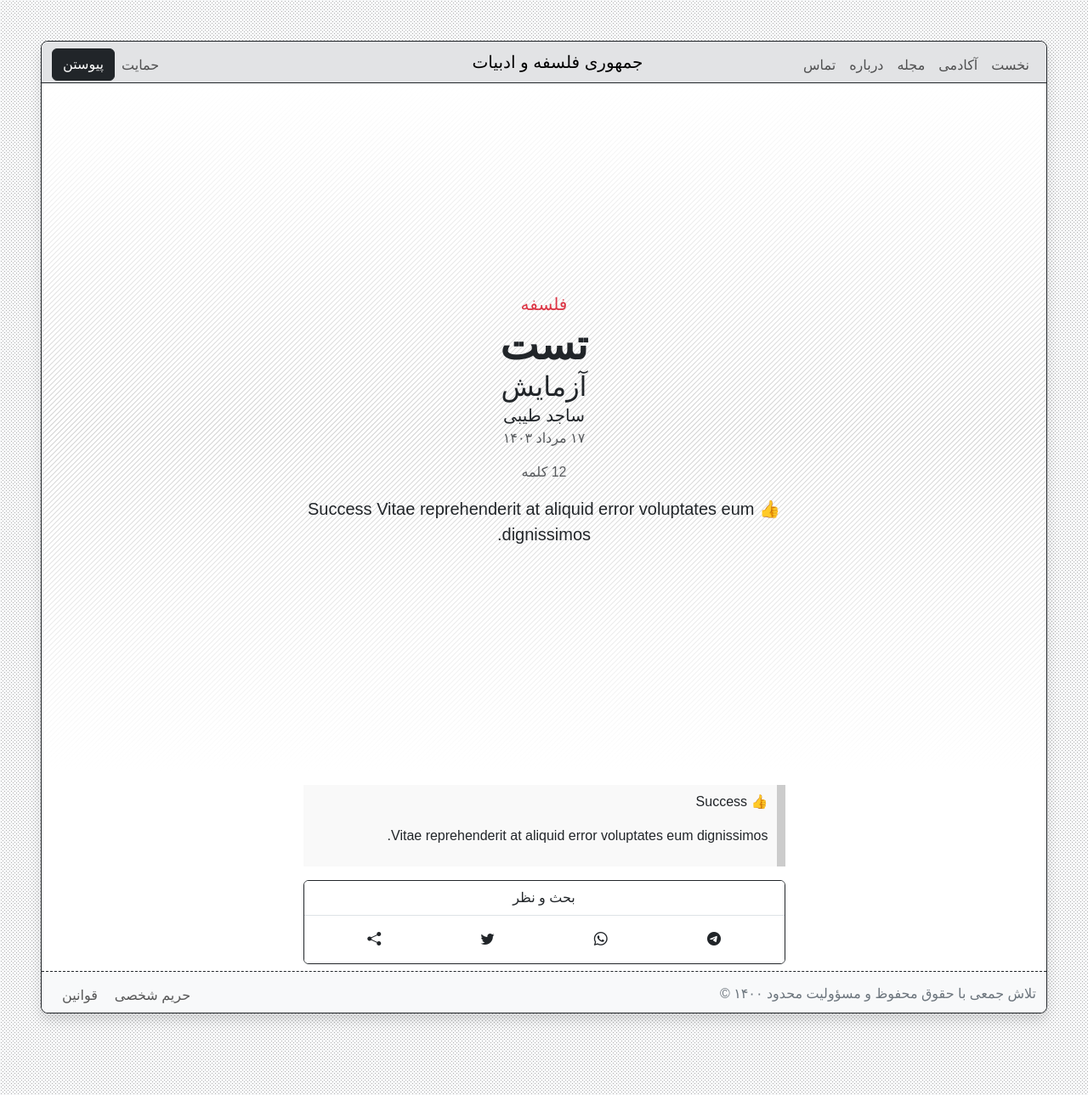
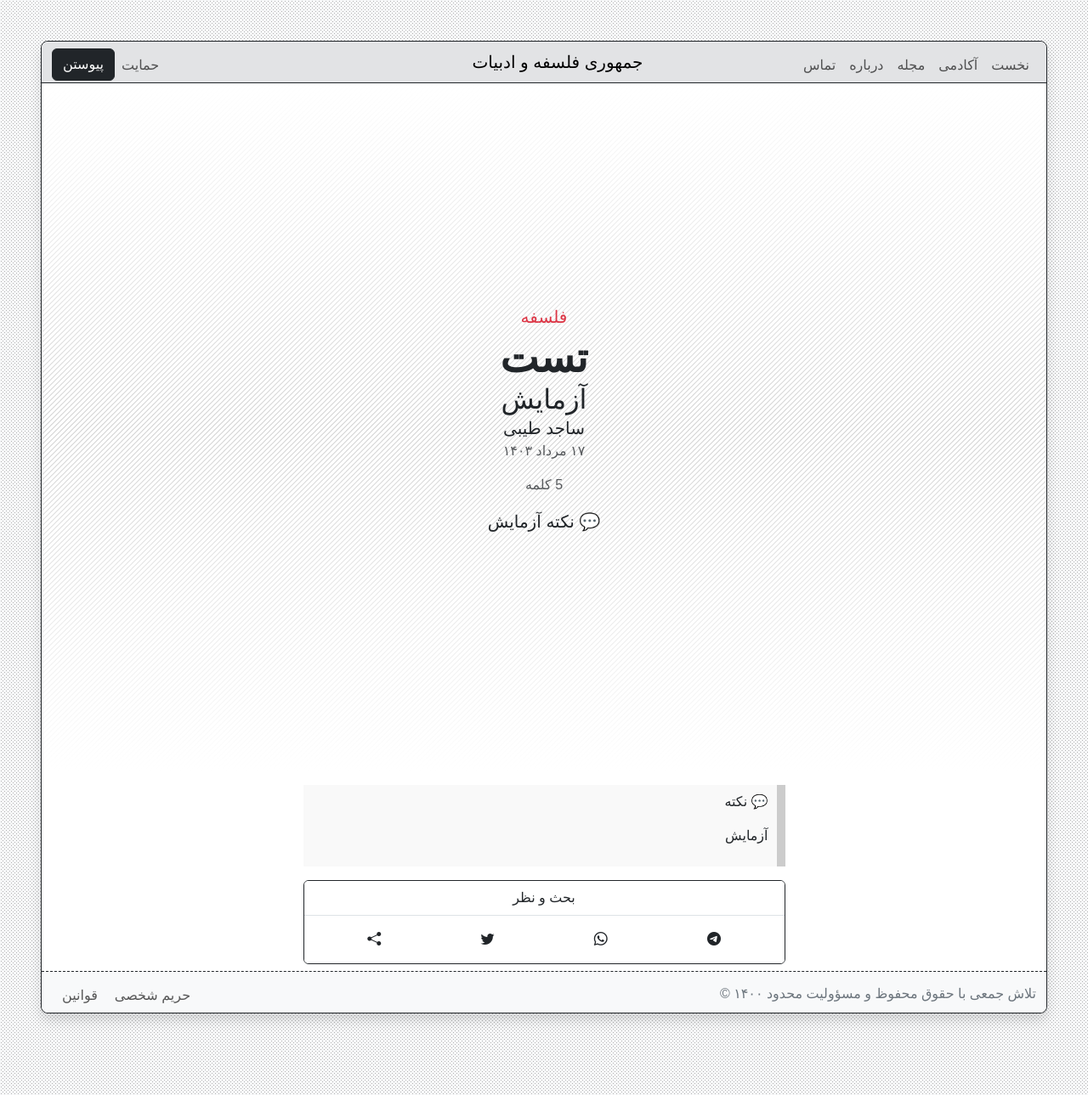
Before and after one commit to phicudemy/phicudemy.github.io, a Jekyll site: the page built from _posts/2024-08-08-test.md, in a window 1280 px wide. Shown: the whole page at 85% size. Built offline with Jekyll 4.4.1, drawn with Linux system fonts in a browser that asks for light colours; comment, search, counter and statistics services are not loaded; a style sheet for code colours, icons or effects is not loaded.

Commit message:
TinaCMS content update

```diff
--- a/_posts/2024-08-08-test.md
+++ b/_posts/2024-08-08-test.md
@@ -9,6 +9,7 @@ categories: _categories/philosophy.md
 contents: _contents/article.md
 ---
 
-> 👍 Success
+
+> 💬 نکته
 >
-> Vitae reprehenderit at aliquid error voluptates eum dignissimos.
+> آزمایش
```
